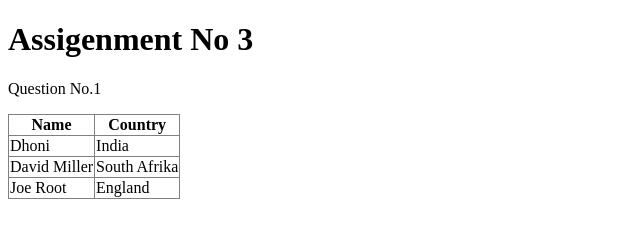
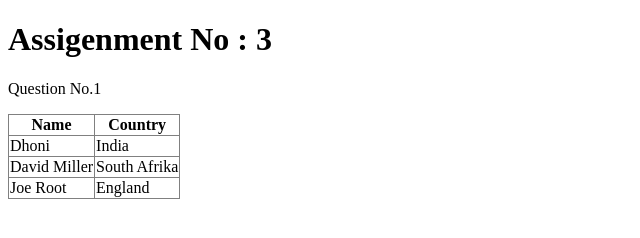
Before and after one commit to Rajashripatil027/Web_Development, a plain HTML site: page All Assignment/01.Assigenment.html in a window 1280 px wide. Shown: the full height of the page, 0-640 px from the left. Drawn offline with Linux system fonts and the light colour scheme.

Commit message:
Update 01.Assigenment.html

```diff
--- a/All Assignment/01.Assigenment.html
+++ b/All Assignment/01.Assigenment.html
@@ -4,7 +4,7 @@
     <title>Assigenment No.3</title>
 </head>
 <body>
-    <h1>Assigenment No 3</h1>
+    <h1>Assigenment No : 3</h1>
     <p>Question No.1</p>
     <table border="1px solid" style="border-collapse: collapse;">
         <tbody>
```
